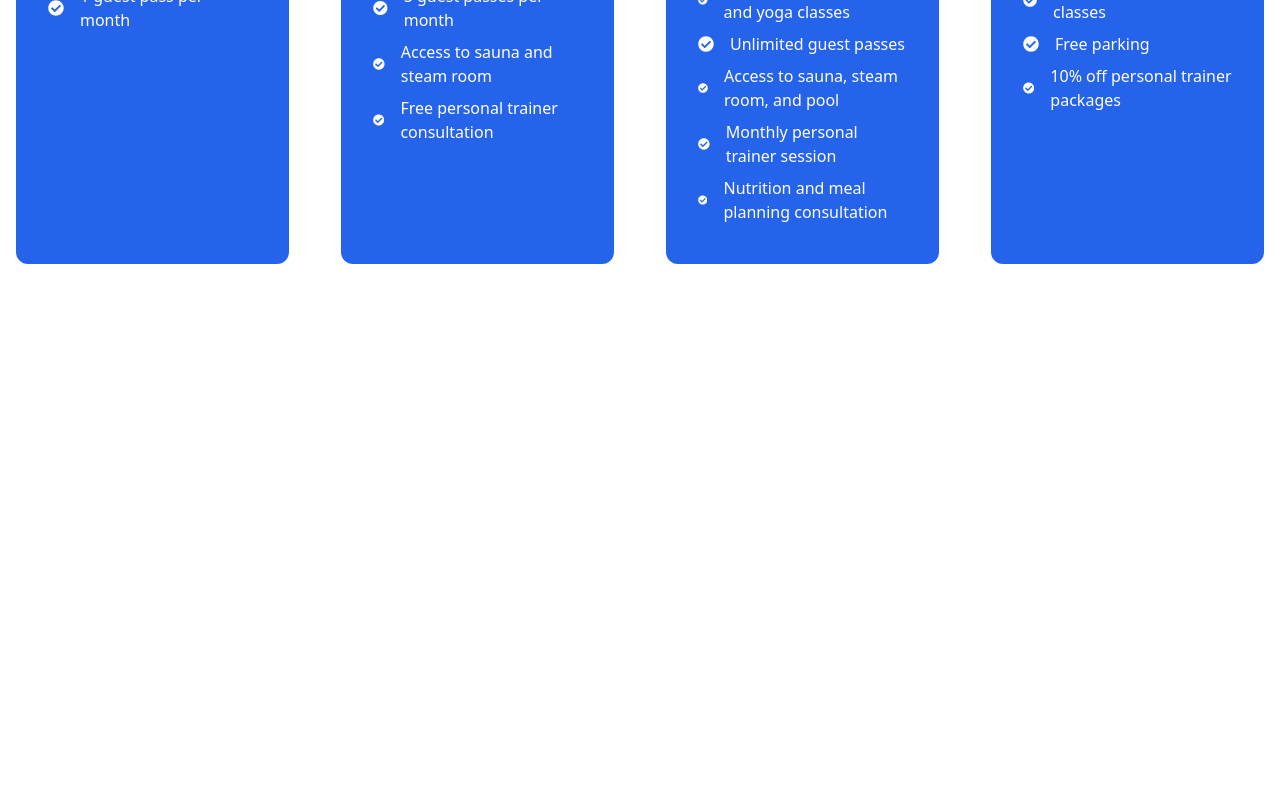
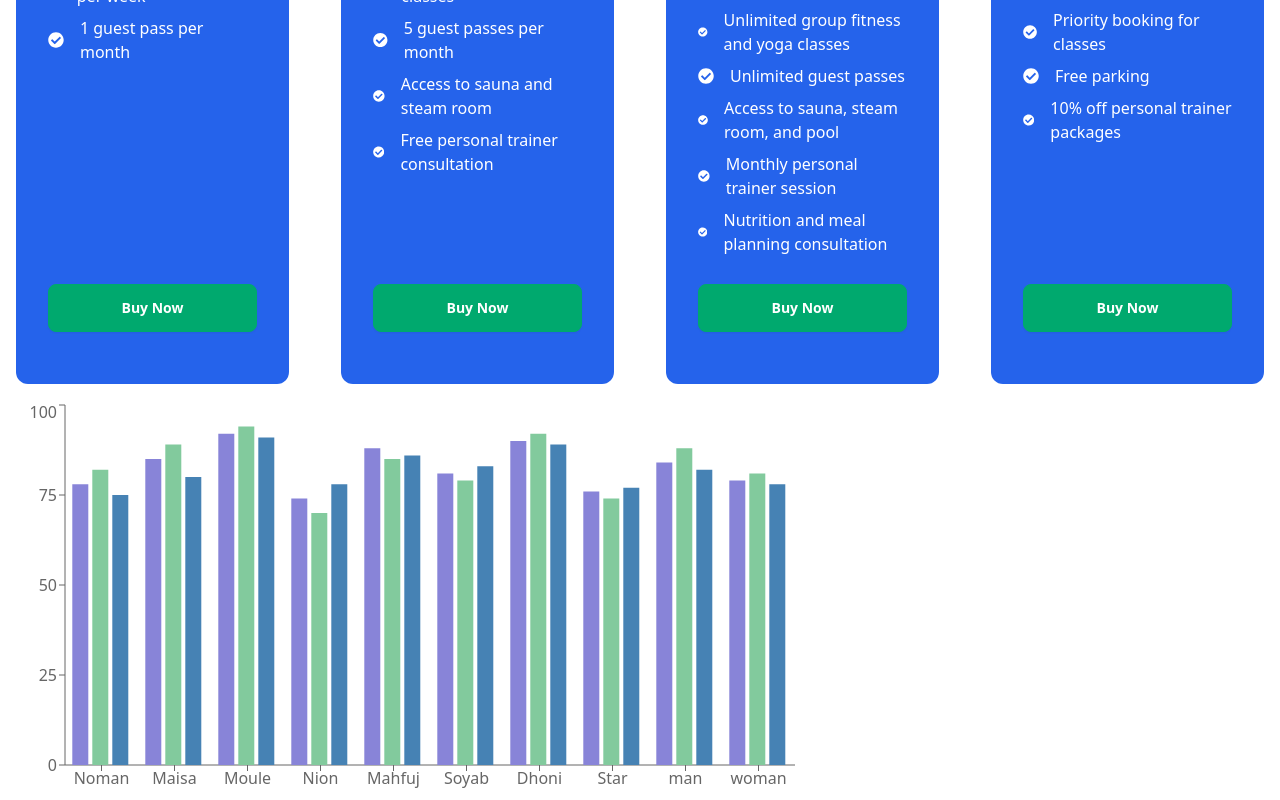
Before and after one commit to ALNoman78/context-api, a React (Vite) app: page / in a window 1280 px wide. Shown: the part 372-1172 px from the top of the page. Before the commit the page ends 800 px from the top, so only its background shows below. Built offline with nearby package versions, Linux system fonts and the light colour scheme.

Commit message:
barchart added

```diff
--- a/package.json
+++ b/package.json
@@ -13,7 +13,8 @@
     "prop-types": "^15.8.1",
     "react": "^18.3.1",
     "react-dom": "^18.3.1",
-    "react-icons": "^5.3.0"
+    "react-icons": "^5.3.0",
+    "recharts": "^2.13.3"
   },
   "devDependencies": {
     "@eslint/js": "^9.13.0",
--- a/src/App.jsx
+++ b/src/App.jsx
@@ -2,6 +2,7 @@ import './App.css'
 import CSNav from './components/CsNavbar/CSNav'
 import Navbar from './components/Navbar/Navbar'
 import PriceOptions from './components/PriceOptions/PriceOptions'
+import LineChart from './components/LineChart/LineChart'
 
 function App() {
 
@@ -10,6 +11,7 @@ function App() {
       <CSNav></CSNav>
       {/* <Navbar></Navbar> */}
       <PriceOptions></PriceOptions>
+      <LineChart></LineChart>
     </>
   )
 }
--- a/src/components/CsNavbar/CSNav.jsx
+++ b/src/components/CsNavbar/CSNav.jsx
@@ -25,7 +25,7 @@ const CSNav = () => {
                         <HiMenuAlt1 ></HiMenuAlt1>
                 }
             </div>
-            <ul className={`md:flex duration-1000 absolute shadow-lg md:static bg-red-600 p-5 text-white z-10
+            <ul className={`md:flex duration-700 absolute shadow-lg md:static bg-red-600 p-5 text-white z-10
                 ${open ? 'top-9' : '-top-60'}`}>
                 {
                     routes.map((route, idx) => <Link key={idx} route={route}></Link>)
--- /dev/null
+++ b/src/components/LineChart/LineChart.jsx
@@ -0,0 +1,36 @@
+// import { LineChart as LChart, Line, XAxis, YAxis } from 'recharts';
+import {BarChart, Bar,Cell,XAxis, YAxis, CartesianGrid, Tooltip,Legend,LabelList, ResponsiveContainer,} from 'recharts';
+import React from 'react'
+import PropTypes from 'prop-types'
+
+const LineChart = (props) => {
+
+    const studentsData = [
+        { id: 1, name: "Noman", mathMarks: 78, physicsMarks: 82, chemistryMarks: 75 },
+        { id: 2, name: "Maisa", mathMarks: 85, physicsMarks: 89, chemistryMarks: 80 },
+        { id: 3, name: "Moule", mathMarks: 92, physicsMarks: 94, chemistryMarks: 91 },
+        { id: 4, name: "Nion", mathMarks: 74, physicsMarks: 70, chemistryMarks: 78 },
+        { id: 5, name: "Mahfuj", mathMarks: 88, physicsMarks: 85, chemistryMarks: 86 },
+        { id: 6, name: "Soyab", mathMarks: 81, physicsMarks: 79, chemistryMarks: 83 },
+        { id: 7, name: "Dhoni", mathMarks: 90, physicsMarks: 92, chemistryMarks: 89 },
+        { id: 8, name: "Star", mathMarks: 76, physicsMarks: 74, chemistryMarks: 77 },
+        { id: 9, name: "man", mathMarks: 84, physicsMarks: 88, chemistryMarks: 82 },
+        { id: 10, name: "woman", mathMarks: 79, physicsMarks: 81, chemistryMarks: 78 }
+    ];
+
+    return (
+        <div>
+            <BarChart width={800} height={400} data={studentsData}>
+                <XAxis dataKey="name" />
+                <YAxis></YAxis>
+                <Bar dataKey='mathMarks' fill='#8884d8'></Bar>
+                <Bar dataKey='physicsMarks' fill="#82ca9d"></Bar>
+                <Bar dataKey='chemistryMarks' fill='steelblue'></Bar>
+            </BarChart>
+        </div>
+    )
+}
+
+LineChart.propTypes = {}
+
+export default LineChart
--- a/src/components/Price/Price.jsx
+++ b/src/components/Price/Price.jsx
@@ -3,16 +3,19 @@ import { FaCheckCircle } from "react-icons/fa";
 import PropTypes from 'prop-types'
 import Feature from '../Feature/Feature';
 
-const Price = ({option}) => {
-    const {name , price , currency , duration , features} = option
+const Price = ({ option }) => {
+    const { name, price, currency, duration, features } = option
     return (
-        <div className='bg-blue-600 p-8 m-4 rounded-xl text-white text-center'>
+        <div className='bg-blue-600 p-8 m-4 rounded-xl text-white text-center flex flex-col'>
             <span className='text-xl font-semibold'>Price : {price}$</span>
             <span className='font-semibold'>/{duration}</span>
             <h2 className='font-bold text-5xl my-4'>{name}</h2>
-            {
-                features.map((feature , idx) => <Feature key={idx} feature = {feature}></Feature>)
-            }
+            <div className='flex-grow'>
+                {
+                    features.map((feature, idx) => <Feature key={idx} feature={feature}></Feature>)
+                }
+            </div>
+            <button className='btn btn-success text-white my-5 w-full'>Buy Now</button>
         </div>
     )
 }
```
Also changed, not shown: 1 other file (tests, documents, lock files or other folders).
